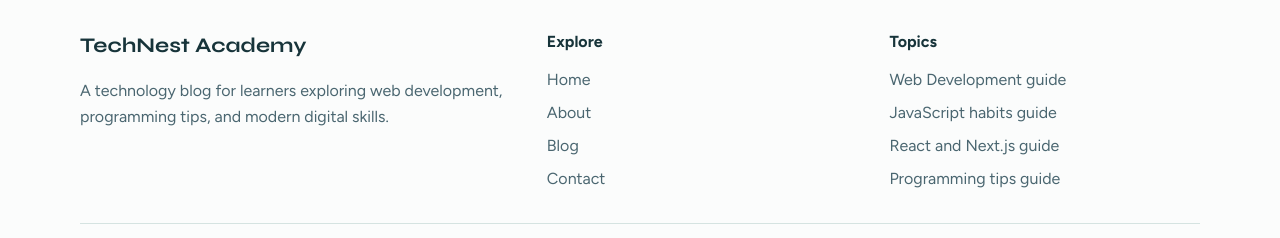
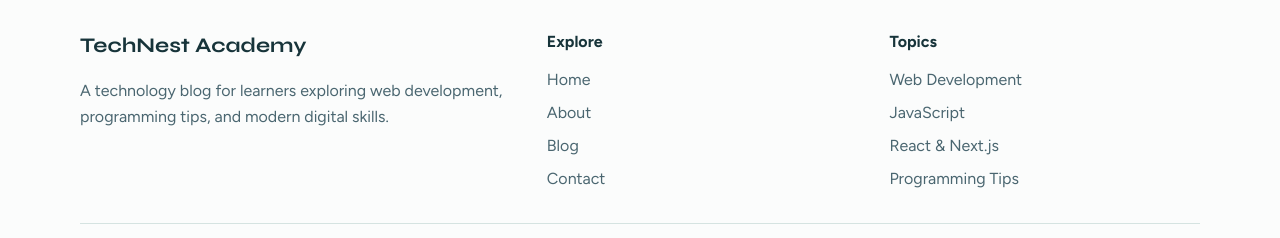
Before and after one commit to ayeshaumer089/seo, a Next.js app: page /blog in a window 1280 px wide. Shown: the part 3957-4195 px from the top of the page. Built offline with nearby package versions, Linux system fonts and the light colour scheme.

Commit message:
upgrade modal changes

```diff
--- a/components/Footer.js
+++ b/components/Footer.js
@@ -39,22 +39,20 @@ export default function Footer() {
           <ul className="footer-links">
             <li>
               <Link href="/blog/getting-started-with-web-development">
-                Web Development guide
+                Web Development
               </Link>
             </li>
             <li>
               <Link href="/blog/javascript-habits-that-save-time">
-                JavaScript habits guide
+                JavaScript
               </Link>
             </li>
             <li>
-              <Link href="/blog/why-nextjs-is-popular">
-                React and Next.js guide
-              </Link>
+              <Link href="/blog/why-nextjs-is-popular">React &amp; Next.js</Link>
             </li>
             <li>
               <Link href="/blog/programming-tips-for-faster-learning">
-                Programming tips guide
+                Programming Tips
               </Link>
             </li>
           </ul>
```
Also changed, not shown: app/page.js (+1 -6 lines).
